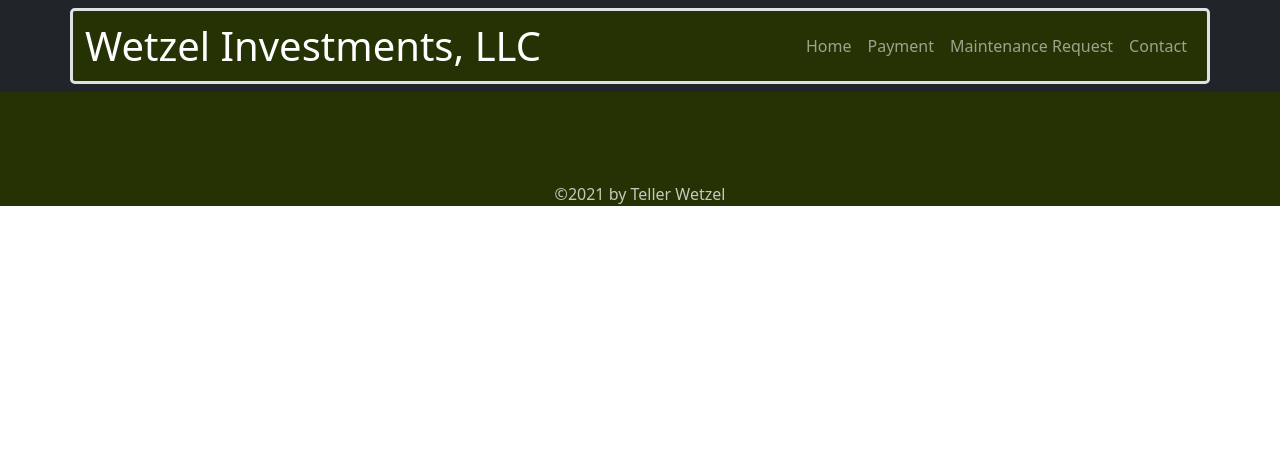
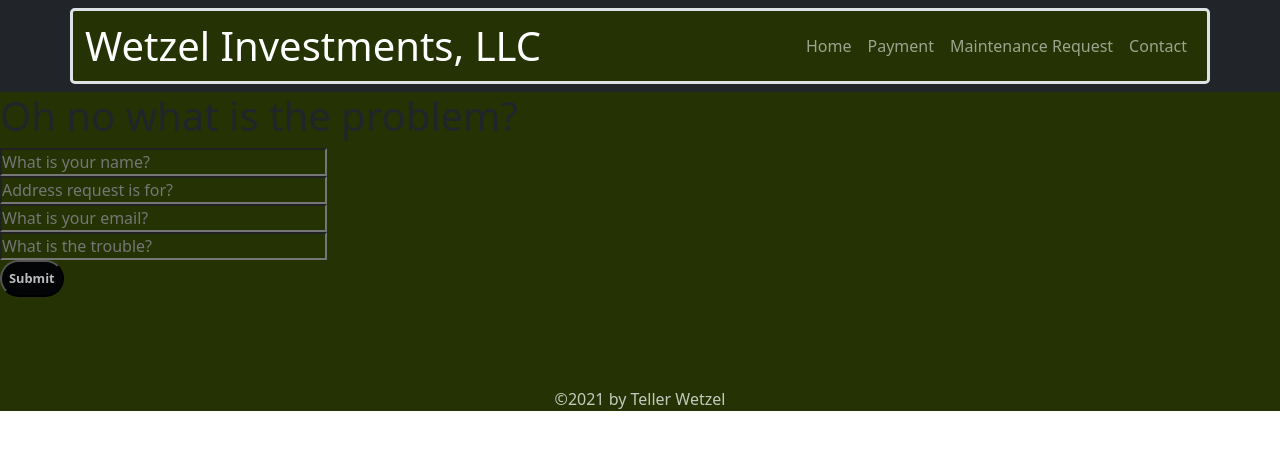
Before and after one commit to Teller35/wetzel-investments, a React (Create React App) app: page /maintenance in a window 1280 px wide. Shown: the top 450 px of the page. Built offline with nearby package versions, Linux system fonts and the light colour scheme.

Commit message:
have a working form

```diff
--- a/src/pages/MaintenanceForm.jsx
+++ b/src/pages/MaintenanceForm.jsx
@@ -1,13 +1,94 @@
-import React, { Component } from "react";
+import React, { useState } from "react";
 import * as emailjs from "emailjs-com";
 
 const MainForm = () => {
+  const [formState, setFormState] = useState({
+    name: "",
+    address: "",
+    message: "",
+    email: "",
+  });
 
-    return (
-        <section>
+  const handleInputChange = (event) => {
+    const { name, value } = event.target;
+    setFormState({ ...formState, [name]: value });
+  };
 
-        </section>
-    )
-}
+  const handleFormSubmit = (event) => {
+    event.preventDefault();
+    // console.log(formState);
+    emailjs
+      .sendForm(
+        "service_ceojbdc",
+        "template_ncb5isn",
+        ".request_form_class",
+        "user_Xoo1hhq7KOs1qoIcsfONM"
+      )
+      .then()
+      .then(alert("Your request has been sent!"))
+      .then(
+        setFormState({
+          name: "",
+          address: "",
+          email: "",
+          message: "",
+        })
+      )
+      .catch();
+  };
+
+  return (
+    <section>
+      <div>
+        <h1>Oh no what is the problem?</h1>
+        <form onSubmit={handleFormSubmit} className="request_form_class">
+          <div>
+            <input
+              type="text"
+              name="name"
+              size="30"
+              placeholder="What is your name?"
+              onChange={handleInputChange}
+              value={formState.name}
+            />
+          </div>
+          <div>
+            <input
+              type="text"
+              name="address"
+              size="30"
+              placeholder="Address request is for?"
+              onChange={handleInputChange}
+              value={formState.address}
+            />
+          </div>
+          <div>
+            <input
+              type="text"
+              name="email"
+              size="30"
+              placeholder="What is your email?"
+              onChange={handleInputChange}
+              value={formState.email}
+            />
+          </div>
+          <div>
+            <input
+              type="text"
+              name="message"
+              size="30"
+              placeholder="What is the trouble?"
+              onChange={handleInputChange}
+              value={formState.message}
+            />
+          </div>
+          <button className="MyButton" type="submit">
+            Submit
+          </button>
+        </form>
+      </div>
+    </section>
+  );
+};
 
 export default MainForm;
```
